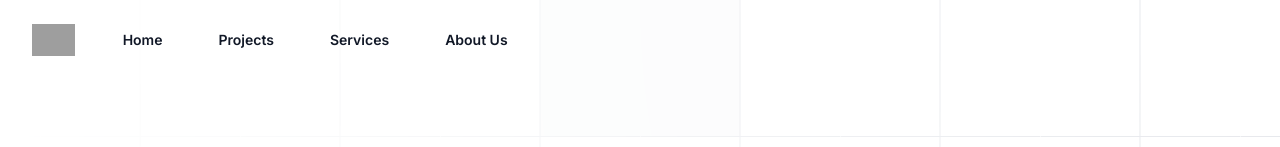
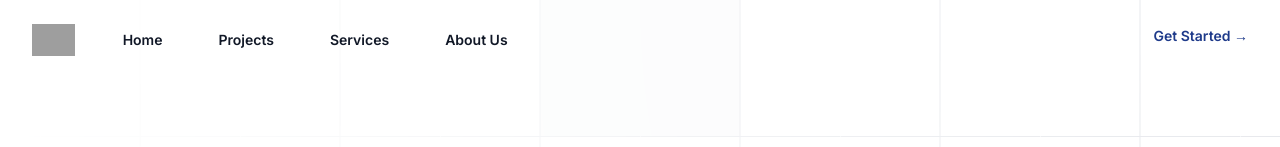
Before and after one commit to fixsl/gento-group-website, a Next.js app: page /contact in a window 1280 px wide. Shown: the top 147 px of the page. Built offline with nearby package versions, Linux system fonts and the light colour scheme; grey boxes are pictures that could not be loaded.

Commit message:
add get started page to main header

```diff
--- a/app/contact/page.tsx
+++ b/app/contact/page.tsx
@@ -72,7 +72,7 @@ const Offices = () => {
 
 export default function ContactUs() {
     return (
-        <div className="relative isolate bg-white px-6 py-24 sm:py-36 lg:px-8">
+        <div id='contact' className="relative isolate bg-white px-6 py-24 sm:py-36 lg:px-8">
             <svg
                 aria-hidden="true"
                 className="absolute inset-0 -z-10 h-full w-full stroke-gray-200 [mask-image:radial-gradient(100%_100%_at_top_right,white,transparent)]"
--- a/components/Header.tsx
+++ b/components/Header.tsx
@@ -6,6 +6,7 @@ import {
 
 import { Dialog, DialogPanel } from '@headlessui/react'
 import { Bars3Icon, XMarkIcon } from '@heroicons/react/24/outline'
+import { usePathname } from 'next/navigation'
 
 const navigation = [
     { name: 'Home', href: '/' },
@@ -17,11 +18,12 @@ const navigation = [
 
 const Header = () => {
     const [mobileMenuOpen, setMobileMenuOpen] = useState(false)
+    const pathName = usePathname()
 
 
     return (
         <header className="absolute inset-x-0 top-0 z-50">
-            <div className="mx-auto max-w-7xl">
+            <div className="mx-auto max-w-7xl flex">
                 <div className="px-6 pt-6 lg:max-w-2xl lg:pl-8 lg:pr-0">
                     <nav aria-label="Global" className="flex items-center justify-between lg:justify-start">
                         <a href="#" className="-m-1.5 p-1.5">
@@ -47,8 +49,17 @@ const Header = () => {
                                 </a>
                             ))}
                         </div>
+
                     </nav>
                 </div>
+                {pathName !== '/' && (
+
+                    <div className="hidden lg:flex lg:flex-1 lg:justify-end px-6 pt-6 lg:pl-0 lg:pr-8">
+                        <a href="/contact#contact" className="text-sm font-semibold leading-6 text-blue-900">
+                            Get Started <span aria-hidden="true">&rarr;</span>
+                        </a>
+                    </div>
+                )}
             </div>
             <Dialog open={mobileMenuOpen} onClose={setMobileMenuOpen} className="lg:hidden">
                 <div className="fixed inset-0 z-50" />
```
